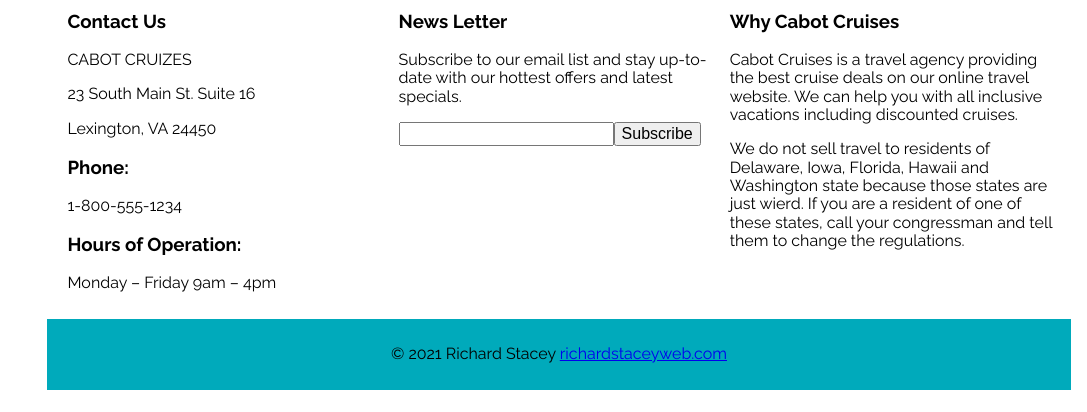
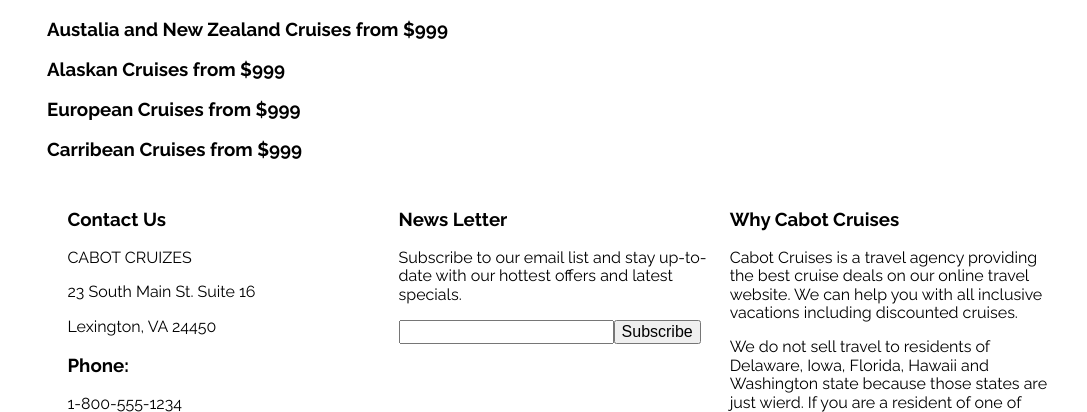
Before and after one commit to DevelopingWriter96/cabotphp, a PHP site: page /cruise.php in a window 1280 px wide; the page is wider, and only the part inside the window is pictured. Shown: the part 250-662 px from the top of that part, without its empty margins (193-1280 px from the left). Before the commit the page ends 640 px from the top of that part, so only its background shows below. Run offline with PHP 8.4, Linux system fonts and the light colour scheme; some libraries are stand-ins or nearby versions.

Commit message:
added pictures to cruise

```diff
--- a/cruise.php
+++ b/cruise.php
@@ -2,6 +2,10 @@
 	<div id="mainwrapper">
     <main>
 		<h2>Cruises</h2>
+		<img src="" alt="Australia"><h3>Austalia and New Zealand Cruises from $999</h3>
+		<h3>Alaskan Cruises from $999</h3>
+		<h3>European Cruises from $999</h3>
+		<h3>Carribean Cruises from $999</h3>
 	</main>
 	</div>
 	<?php include '_footer.php';  ?>
```
